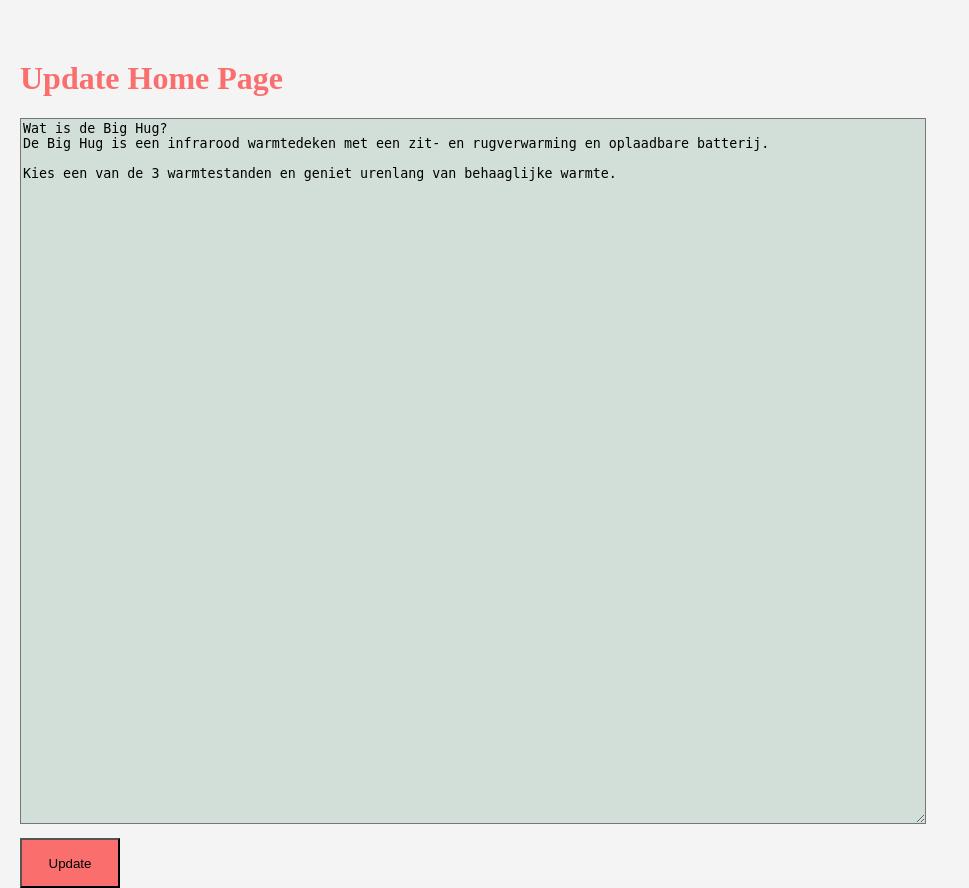
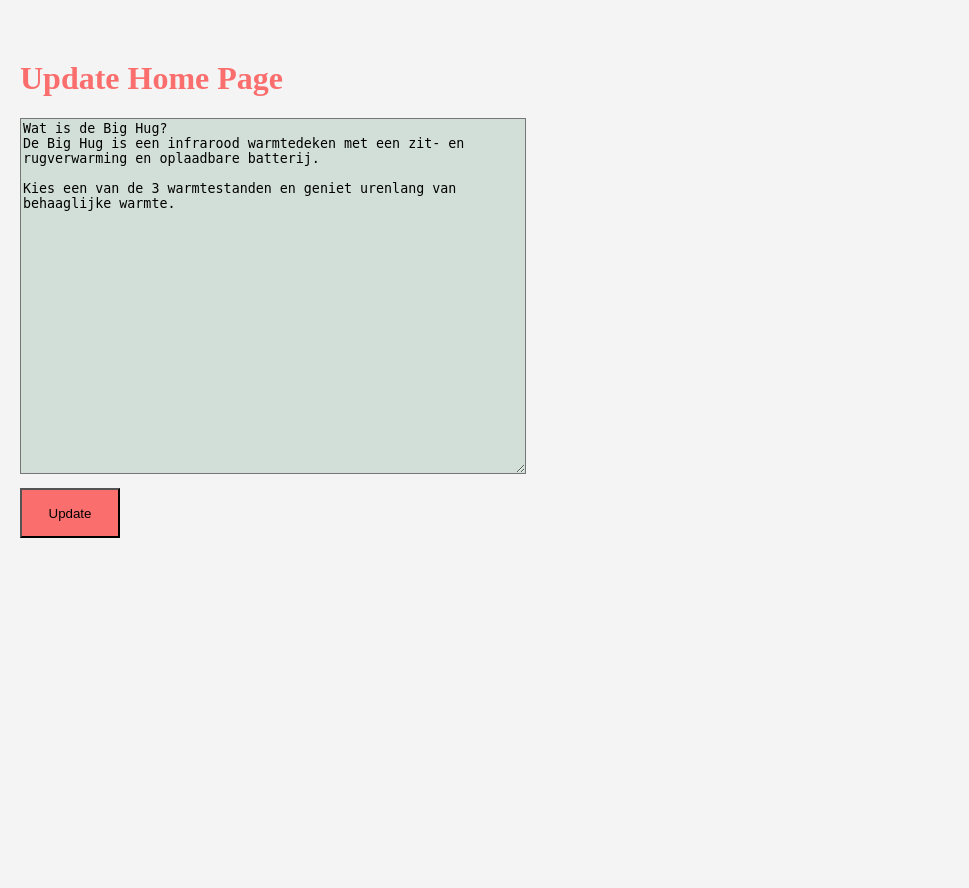
Before and after one commit to QuinnGitt/big-hug-xl, a PHP site: page /pdo/pdo.php in a window 1280 px wide. Shown: the whole page, without its empty margins (0-969 px from the left). After the commit the page ends 538 px from the top, so only its background shows below. Run offline with PHP 8.4, Linux system fonts and the light colour scheme; data comes from the database, SQL or seed files in the repository.

Commit message:
style change update page

```diff
--- a/css/updatepage.css
+++ b/css/updatepage.css
@@ -11,8 +11,8 @@ body {
 }
 
 .texta {
-  width: 900px;
-  height: 700px;
+  width: 500px;
+  height: 350px;
   align-items: center;
   justify-content: center;
   margin-left: 20px;
--- a/scss/updatepage.scss
+++ b/scss/updatepage.scss
@@ -11,8 +11,8 @@ body {
   }
 
   .texta{
-    width: 900px;
-    height: 700px;
+    width: 500px;
+    height: 350px;
     align-items: center;
     justify-content: center;
     margin-left: 20px;
```
